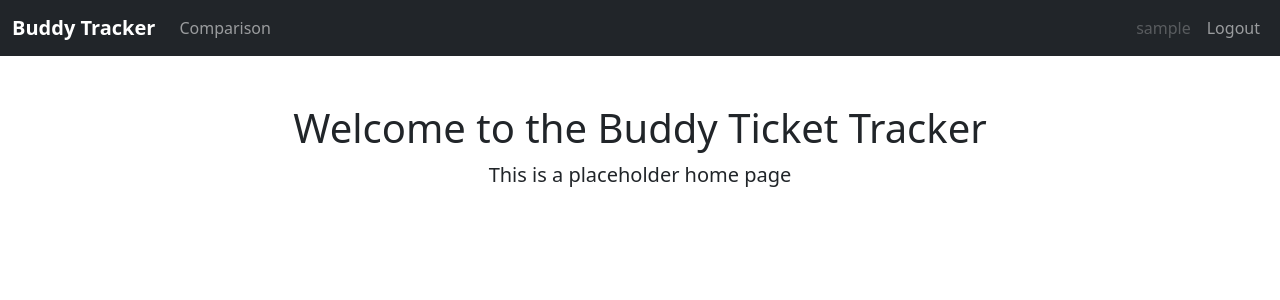
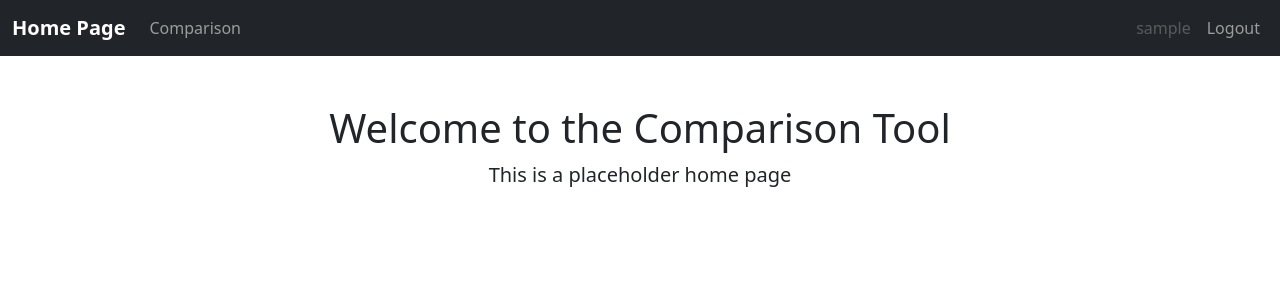
Before and after one commit to Oli0089/MP_DD_Dashboard, a Flask app: page / in a window 1280 px wide. Shown: the top 300 px of the page. Run offline with Flask 3, Linux system fonts and the light colour scheme; a user stored in the database is signed in; tables that the repository leaves empty hold one stand-in row (values such as "Sample post"); some libraries are stand-ins or nearby versions.

Commit message:
Clean up from forking previous dashboard

```diff
--- a/app/models.py
+++ b/app/models.py
@@ -41,20 +41,6 @@ class User(db.Model):
         cascade="all, delete-orphan",
     )
 
-    # tickets created by this user
-    tickets_created = db.relationship(
-        "Ticket",
-        foreign_keys="Ticket.created_by_id",
-        back_populates="creator",
-    )
-
-    # tickets where this user is the buddy
-    tickets_buddy = db.relationship(
-        "Ticket",
-        foreign_keys="Ticket.buddy_id",
-        back_populates="buddy",
-    )
-
     # returns admin for user if so
     @property
     def is_admin(self):
@@ -87,39 +73,3 @@ class UserRole(db.Model):
 
     user = db.relationship("User", back_populates="roles")
     role = db.relationship("Role", back_populates="users")
-
-
-class Ticket(db.Model):
-    __tablename__ = "tickets"
-
-    id = db.Column(db.Integer, primary_key=True)
-
-    # link to internal tickets
-    external_ref = db.Column(db.String(50), nullable=False)
-
-    title = db.Column(db.String(200), nullable=False)
-    status = db.Column(db.String(20), nullable=False, default="open")
-    created_at = db.Column(
-        db.DateTime,
-        default=datetime.utcnow
-    )
-    ready_at = db.Column(db.DateTime, nullable=True)
-
-    # who raised the ticket
-    created_by_id = db.Column(db.Integer, db.ForeignKey("users.id"))
-    # who is the buddy on this ticket
-    buddy_id = db.Column(
-        db.Integer,
-        db.ForeignKey("users.id"), nullable=True
-    )
-
-    creator = db.relationship(
-        "User",
-        foreign_keys=[created_by_id],
-        back_populates="tickets_created",
-    )
-    buddy = db.relationship(
-        "User",
-        foreign_keys=[buddy_id],
-        back_populates="tickets_buddy",
-    )
--- a/app/routes.py
+++ b/app/routes.py
@@ -19,10 +19,10 @@ def index():
     return render_template("index.html")
 
 
-@bp.route("/tickets")
+@bp.route("/comparison")
 @login_required
-def tickets():
-    return render_template("tickets.html")
+def comparison():
+    return render_template("comparison.html")
 
 
 # admins only
--- a/app/templates/base.html
+++ b/app/templates/base.html
@@ -2,7 +2,7 @@
 <html lang="en">
 <head>
   <meta charset="UTF-8" />
-  <title>{% block title %}Buddy Ticket Tracker{% endblock %}</title>
+  <title>{% block title %}Comparison Tool{% endblock %}</title>
 
   <!-- Bootstrap -->
   <link href="https://cdn.jsdelivr.net/npm/bootstrap@5.3.3/dist/css/bootstrap.min.css" rel="stylesheet">
@@ -15,7 +15,7 @@
 <nav class="navbar navbar-expand-lg navbar-dark bg-dark">
   <div class="container-fluid"> <!-- use fluid for better mobile spacing -->
     <!-- Brand (always visible) -->
-    <a class="navbar-brand fw-semibold" href="{{ url_for('routes.index') }}">Buddy Tracker</a>
+    <a class="navbar-brand fw-semibold" href="{{ url_for('routes.index') }}">Home Page</a>
 
     <!-- Burger icon-->
     <button class="navbar-toggler" type="button" data-bs-toggle="collapse" data-bs-target="#mainNav"
@@ -29,8 +29,8 @@
       <ul class="navbar-nav me-auto mb-2 mb-lg-0">
         {% if current_user.is_authenticated %}
           <li class="nav-item">
-            <a class="nav-link{% if request.endpoint == 'routes.tickets' %} active{% endif %}"
-              href="{{ url_for('routes.tickets') }}">Comparison</a>
+            <a class="nav-link{% if request.endpoint == 'routes.comparison' %} active{% endif %}"
+              href="{{ url_for('routes.comparison') }}">Comparison</a>
           </li>
         {% endif %}
       </ul>
--- /dev/null
+++ b/app/templates/comparison.html
@@ -0,0 +1,6 @@
+{% extends "base.html" %}
+{% block title %}Comparison{% endblock %}
+{% block content %}
+<h1>Comparison Page</h1>
+<p>This page will show comparisons soon</p>
+{% endblock %}
--- a/app/templates/index.html
+++ b/app/templates/index.html
@@ -1,8 +1,8 @@
 {% extends "base.html" %}
-{% block title %}Buddy Tracker - Home{% endblock %}
+{% block title %}Home{% endblock %}
 {% block content %}
 <div class="text-center mt-5">
-  <h1>Welcome to the Buddy Ticket Tracker</h1>
+  <h1>Welcome to the Comparison Tool</h1>
   <p class="lead">This is a placeholder home page</p>
 </div>
 {% endblock %}
--- a/app/templates/tickets.html
+++ /dev/null
@@ -1,6 +0,0 @@
-{% extends "base.html" %}
-{% block title %}Tickets{% endblock %}
-{% block content %}
-<h1>Tickets Page</h1>
-<p>This page will show buddy tickets soon</p>
-{% endblock %}
```
Also changed, not shown: README.md.
